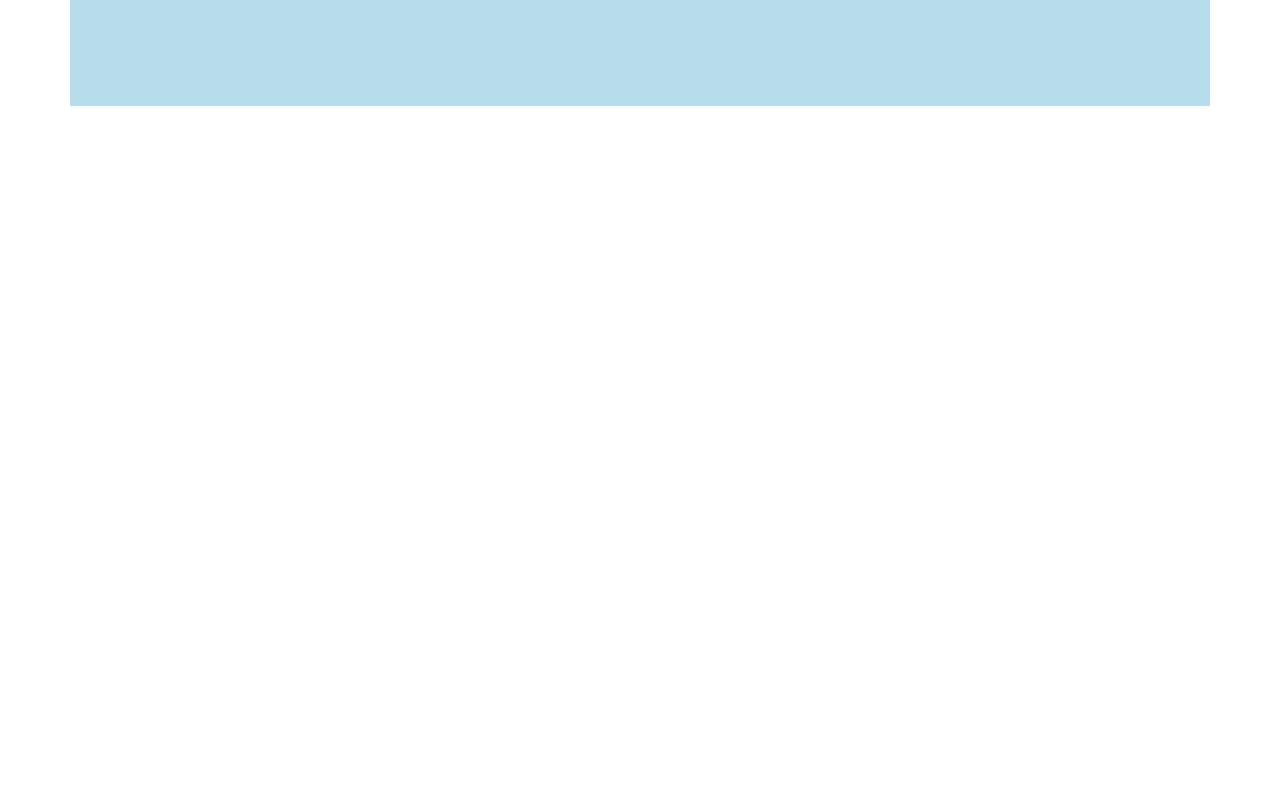
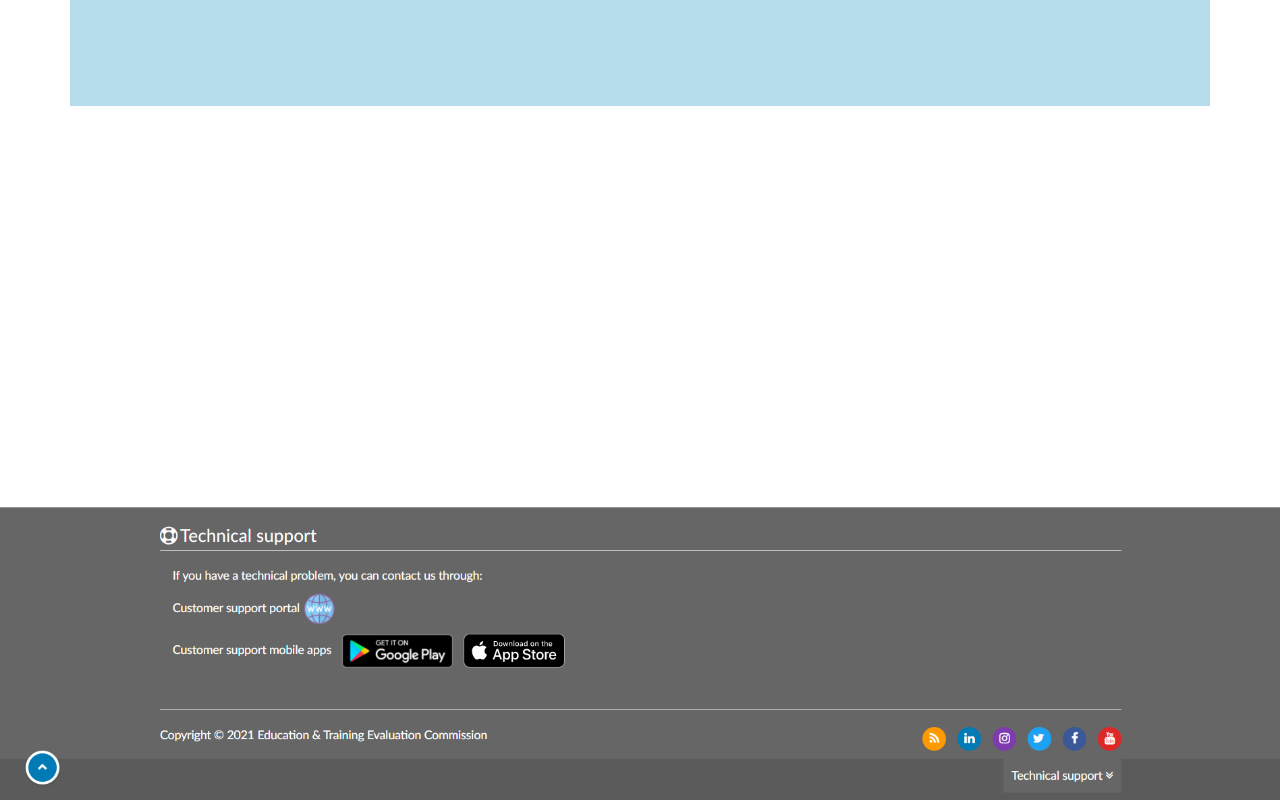
Before and after one commit to Najran-Eagles/Tuwaiq_Project_2_JS, a React (Create React App) app in the folder frontend/: page / in a window 1280 px wide. Shown: the part 348-1148 px from the top of the page. Before the commit the page ends 800 px from the top, so only its background shows below. Built offline with nearby package versions, Linux system fonts and the light colour scheme.

Commit message:
footer component

```diff
--- a/frontend/src/components/footer/footer.css
+++ b/frontend/src/components/footer/footer.css
@@ -0,0 +1,16 @@
+/* #footer{
+    background-image:  url("../img/footer.PNG");
+    padding: 200px;
+    padding-left: 20px;
+    padding-right: 20px;
+    margin-top: 500px;
+
+
+} */
+
+ .myFooter{
+    width: 100%;
+    display: block;
+    margin: auto;
+    margin-top: 400px;
+}
--- /dev/null
+++ b/frontend/src/components/footer/footer.js
@@ -0,0 +1,18 @@
+import React from 'react'
+import { Container, Row ,Col} from 'react-bootstrap'
+import './footer.css'
+import footerImg from '../img/footer.PNG' // '..img/footer.png'
+
+export default function footer() {
+	return (
+		<div>
+			<img src={footerImg} className="myFooter"></img>
+
+
+
+
+
+
+		</div>
+	)
+}
--- a/frontend/src/components/header/head.js
+++ b/frontend/src/components/header/head.js
@@ -2,10 +2,12 @@ import React from 'react';
 import { Container,Row,Col } from 'react-bootstrap';
 import 'bootstrap/dist/css/bootstrap.min.css';
 import './header.css';
-const Header = () => {
-	return <div className="App">
 
-<Container>
+
+export default function head() {
+	return (
+		<div>
+			<Container>
   <Row>
     <Col id="head">
 
@@ -17,7 +19,6 @@ const Header = () => {
 </Container>
 
 
-	</div>;
-};
-
-export default Header;
+		</div>
+	)
+}
--- a/frontend/src/components/navigation/nav.js
+++ b/frontend/src/components/navigation/nav.js
@@ -4,10 +4,11 @@ import 'bootstrap/dist/css/bootstrap.min.css';
 import './navigation.css';
 
 
-const Navigation = () => {
-	return <div className="App">
+export default function nav() {
+  return (
+    <div>
 
-	<Nav id="nafbar"
+<Nav id="nafbar"
   activeKey="/home"
   onSelect={(selectedKey) => alert(`selected ${selectedKey}`)}
 >
@@ -18,15 +19,6 @@ const Navigation = () => {
 </Nav>
 
 
-
-
-
-
-
-
-
-
-	</div>;
-};
-
-export default Navigation;
+    </div>
+  )
+}
--- a/frontend/src/index.js
+++ b/frontend/src/index.js
@@ -6,6 +6,7 @@ import { BrowserRouter as Router } from 'react-router-dom';
 import App from './App';
 import Navigation from './components/navigation/nav';
 import Header from './components/header/head';
+import Footer from './components/footer/footer';
 
 // import provider
 // import store
@@ -15,6 +16,7 @@ ReactDOM.render(
 	<Router>
 		<Navigation/>
 		<Header />
+		<Footer />
 		<App />
 
 	</Router>,
```
Also changed, not shown: frontend/src/components/footer/index.js (deleted, +0 -7 lines), frontend/src/components/img/footer.PNG (added).
